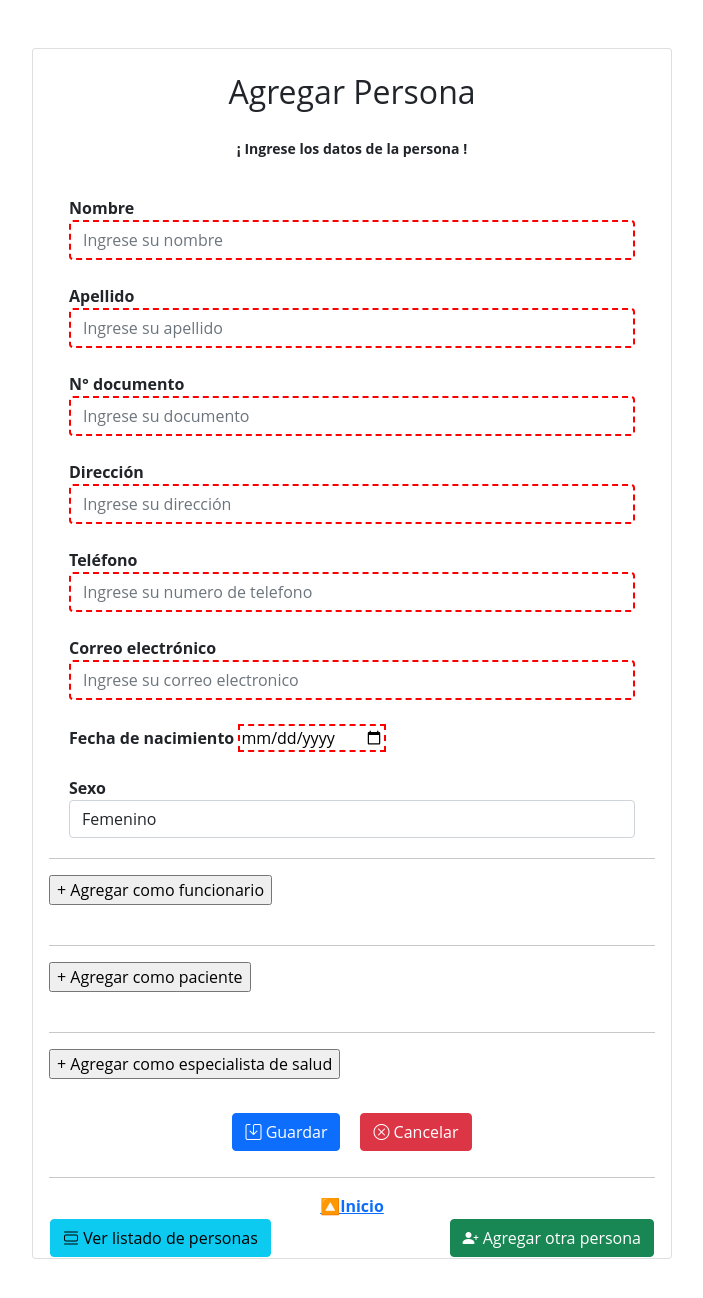
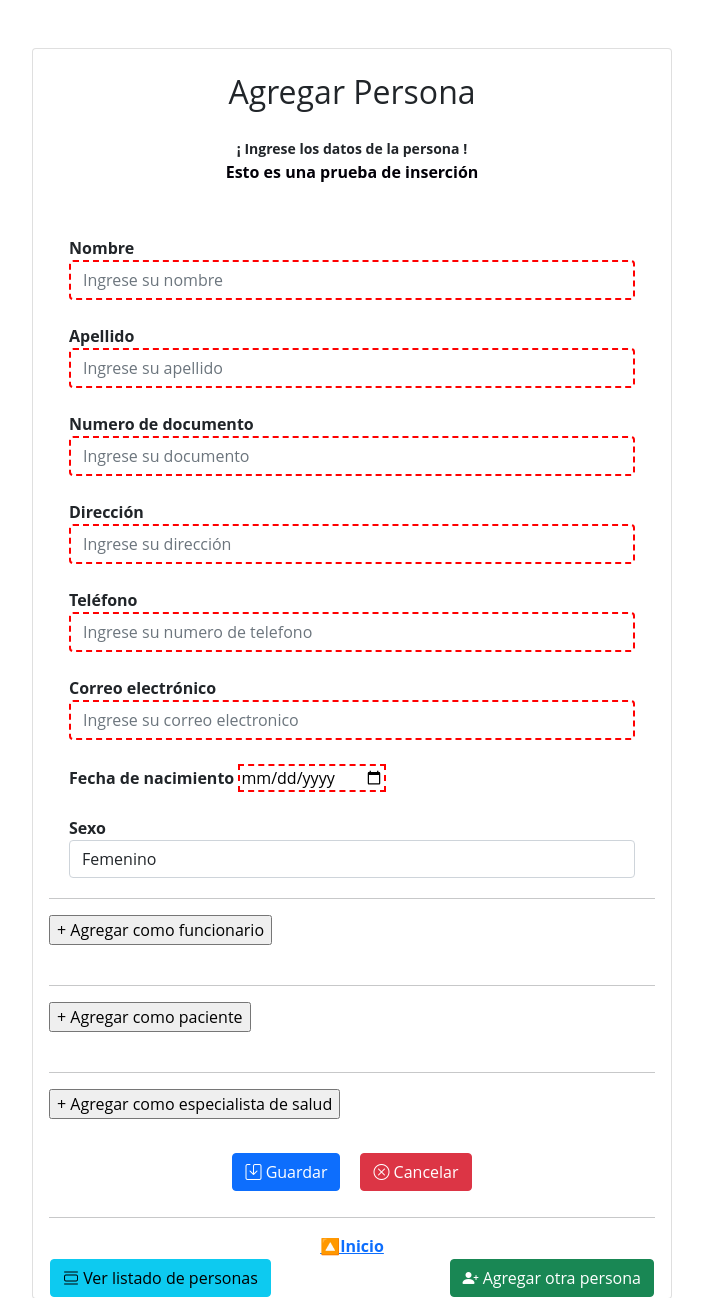
Before and after one commit to Gilberto-Martinez/SmileSoft, a Django app: page /administrativo/agregar_persona/ in a window 1280 px wide. Shown: the part 264-1562 px from the top of the page, without its empty margins (288-991 px from the left). Run offline with Django 3.2, Linux system fonts and the light colour scheme; data that the repository does not hold is empty; some libraries are stand-ins or nearby versions.

Commit message:
Correccion de errores
Modificacion de Modulo Administrativo para correcion de errores

```diff
--- a/Proyecto2/SmileSoft/gestion_administrativo/forms.py
+++ b/Proyecto2/SmileSoft/gestion_administrativo/forms.py
@@ -12,7 +12,7 @@ from django.forms.models import InlineForeignKeyField
 class PersonaForm(forms.ModelForm):
    nombre= forms.CharField( widget = forms.TextInput (attrs = {'class': 'form-control', 'placeholder': 'Ingrese su nombre'}))
    apellido= forms.CharField( widget = forms.TextInput (attrs = {'class': 'form-control', 'placeholder': 'Ingrese su apellido'}))
-   numero_documento= forms.CharField(label='N° documento', widget = forms.TextInput (attrs = {'class': 'form-control', 'placeholder': 'Ingrese su documento',}))
+   numero_documento= forms.CharField(label='Numero de documento', widget = forms.TextInput (attrs = {'class': 'form-control', 'placeholder': 'Ingrese su documento',}))
    direccion = forms.CharField(label='Dirección', widget = forms.TextInput (attrs = {'class': 'form-control', 'placeholder': 'Ingrese su dirección'}))
    telefono = forms.CharField(label='Teléfono', widget = forms.TextInput (attrs = {'class': 'form-control', 'placeholder': 'Ingrese su numero de telefono'}))
    correo_electronico = forms.EmailField(label='Correo electrónico', widget = forms.EmailInput (attrs = {'class': 'form-control', 'placeholder': 'Ingrese su correo electronico'}))
--- a/Proyecto2/SmileSoft/gestion_administrativo/templates/agregar_persona.html
+++ b/Proyecto2/SmileSoft/gestion_administrativo/templates/agregar_persona.html
@@ -7,6 +7,7 @@
             <center>  <h2>Agregar Persona</h2> </center>
                 <div class="container mt-3 text-center">
                     <small> <b>   ¡ Ingrese los datos de la persona ! </small>
+                    <p>Esto es una prueba de inserción</p>
                 </div>
             <div class="card-body">
                 <form method="POST">
```
Also changed, not shown: Proyecto2/SmileSoft/gestion_administrativo/views.py (+0 -13 lines).
